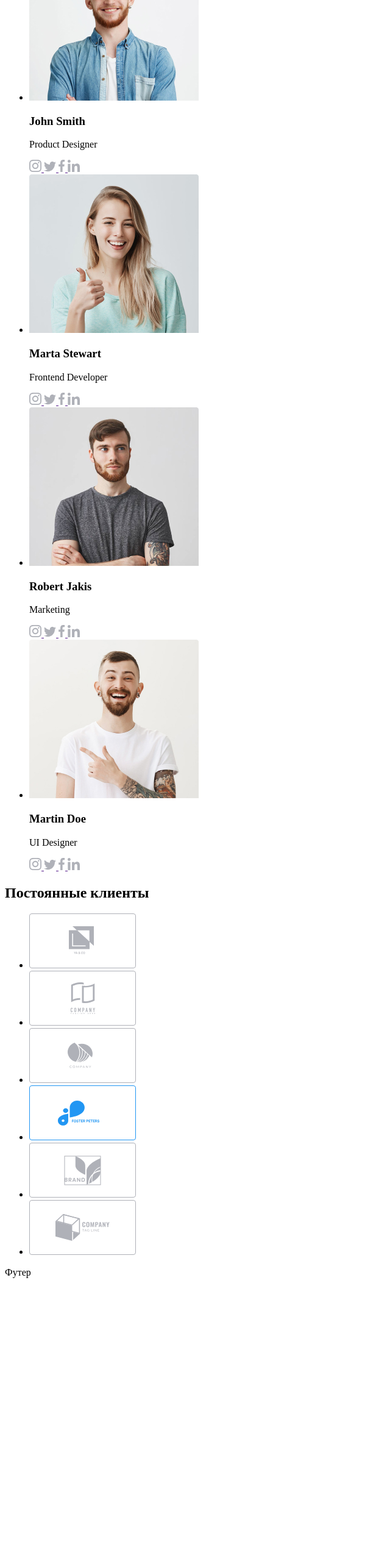
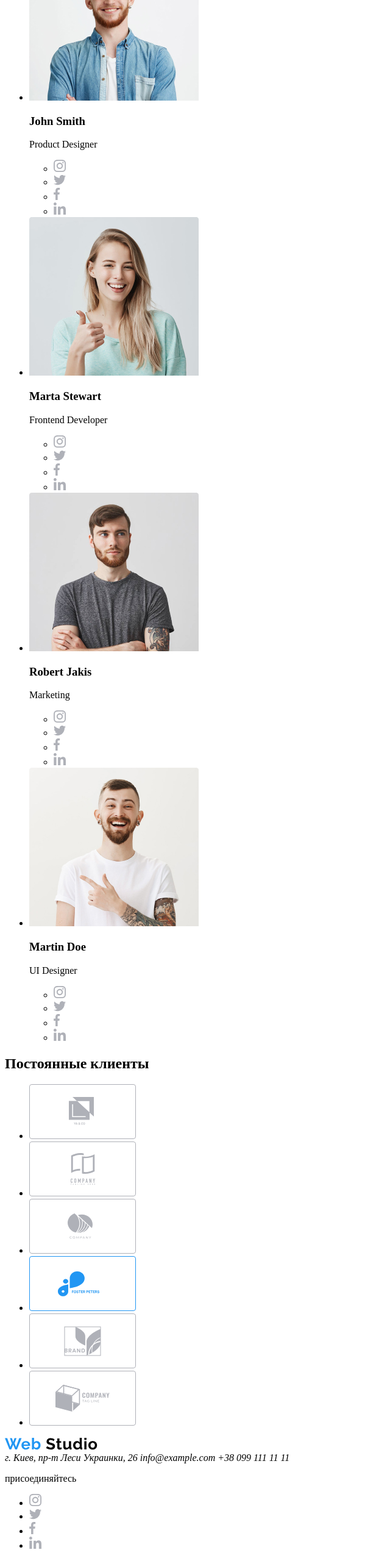
Before and after one commit to vik-art/goit-markup-hw-01, a plain HTML site: page index.html in a window 1280 px wide. Shown: the part 2169-4729 px from the top of the page at 61% size, without its empty margins (0-640 px from the left). Before the commit the page ends 4273 px from the top, so only its background shows below. Drawn offline with Linux system fonts and the light colour scheme.

Commit message:
footer added

```diff
--- a/index.html
+++ b/index.html
@@ -11,7 +11,7 @@
     <header>
         <nav>
             <a href="#">
-                <img src="./img/web-studio.svg" alt="logo">
+                <img src="./img/web-studio.svg" alt="Логотип">
             </a>
             <ul>
                 <li><a href="#">Студия</a></li>
@@ -20,10 +20,10 @@
             </ul>
         </nav>
         <ul>
-            <li> <img src="img/envelope.png" alt="email">info@devstudio.com
+            <li> <img src="img/envelope.png" alt="Электронная почта">info@devstudio.com
             </li>
             <li>
-                <img src="./img/phone.png" alt="phone">+38 096 111 11 11
+                <img src="./img/phone.png" alt="Телефон">+38 096 111 11 11
             </li>
         </ul>
 
@@ -37,22 +37,22 @@
             <h2>Что мы вам предлагаем</h2>
             <ul>
                 <li>
-                    <img src="./img/antenna.svg" alt="satellite-dish">
+                    <img src="./img/antenna.svg" alt="Антенна">
                     <h3>Внимание к деталям</h3>
                     <p>Идейные соображения, а также начало повседневной работы по формированию позиции.</p>
                 </li>
                 <li>
-                    <img src="./img/clock.svg" alt="time">
+                    <img src="./img/clock.svg" alt="Часы">
                     <h3>Пунктуальность</h3>
                     <p>Задача организации, в особенности же рамки и место обучения кадров влечет за собой.</p>
                 </li>
                 <li>
-                    <img src="./img/diagram.svg" alt="computer">
+                    <img src="./img/diagram.svg" alt="Компьютер">
                     <h3>Планирование</h3>
                     <p>Равным образом консультация с широким активом в значительной степени обуславливает.</p>
                 </li>
                 <li>
-                    <img src="./img/astronaut.svg" alt="space">
+                    <img src="./img/astronaut.svg" alt="Космонавт">
                     <h3>Современные технологии</h3>
                     <p>Значимость этих проблем настолько очевидна, что реализация плановых заданий.</p>
                 </li>
@@ -63,19 +63,19 @@
             <ul>
                 <li>
                     <figure>
-                        <img src="./img/personal-computer.jpg" alt="app-for-pc">
+                        <img src="./img/personal-computer.jpg" alt="Приложение для ПК">
                         <figcaption>Десктопные приложения</figcaption>
                     </figure>
                 </li>
                 <li>
                     <figure>
-                        <img src="./img/mobile.jpg" alt="app-for-mobile">
+                        <img src="./img/mobile.jpg" alt="Приложение для телефона">
                         <figcaption>Мобильные приложения</figcaption>
                     </figure>
                 </li>
                 <li>
                     <figure>
-                        <img src="./img/app.jpg" alt="design">
+                        <img src="./img/app.jpg" alt="Дизайн">
                         <figcaption>Дизайнерские решения</figcaption>
                     </figure>
                 </li>
@@ -85,72 +85,80 @@
             <h2>Наша команда</h2>
             <ul>
                 <li>
-                    <img src="./img/product-designer.jpg" alt="John Smith">
+                    <img src="./img/product-designer.jpg" alt="Джон Смит">
                     <h3>John Smith</h3>
                     <p>Product Designer</p>
-                    <a href="">
-                        <img src="./img/instagram.svg" alt="instagram">
-                    </a>
-                    <a href="">
-                        <img src="./img/twitter.svg" alt="twitter">
-                    </a>
-                    <a href="">
-                        <img src="./img/facebook.svg" alt="facebook">
-                    </a>
-                    <a href="">
-                        <img src="./img/linkedin.svg" alt="linkedin">
-                    </a>
+                    <ul>
+                        <li><a href="">
+                                <img src="./img/instagram.svg" alt="Инстаграм">
+                            </a> </li>
+                        <li> <a href="">
+                                <img src="./img/twitter.svg" alt="Твиттер">
+                            </a></li>
+                        <li><a href="">
+                                <img src="./img/facebook.svg" alt="Фейсбук">
+                            </a></li>
+                        <li> <a href="">
+                                <img src="./img/linkedin.svg" alt="Линкедин">
+                            </a></li>
+                    </ul>
                 </li>
                 <li>
-                    <img src="./img/frontend-developer.jpg" alt="Marta Stewart">
+                    <img src="./img/frontend-developer.jpg" alt="Марта Стюарт">
                     <h3>Marta Stewart</h3>
                     <p>Frontend Developer</p>
-                    <a href="">
-                        <img src="./img/instagram.svg" alt="instagram">
-                    </a>
-                    <a href="">
-                        <img src="./img/twitter.svg" alt="twitter">
-                    </a>
-                    <a href="">
-                        <img src="./img/facebook.svg" alt="facebook">
-                    </a>
-                    <a href="">
-                        <img src="./img/linkedin.svg" alt="linkedin">
-                    </a>
+                    <ul>
+                        <li><a href="">
+                                <img src="./img/instagram.svg" alt="Инстаграм">
+                            </a> </li>
+                        <li> <a href="">
+                                <img src="./img/twitter.svg" alt="Твиттер">
+                            </a></li>
+                        <li><a href="">
+                                <img src="./img/facebook.svg" alt="Фейсбук">
+                            </a></li>
+                        <li> <a href="">
+                                <img src="./img/linkedin.svg" alt="Линкедин">
+                            </a></li>
+                    </ul>
                 </li>
                 <li>
-                    <img src="./img/marketing.jpg" alt="Robert Jakis">
+                    <img src="./img/marketing.jpg" alt="Роберт Джекис">
                     <h3>Robert Jakis</h3>
                     <p>Marketing</p>
-                    <a href="">
-                        <img src="./img/instagram.svg" alt="instagram">
-                    </a>
-                    <a href="">
-                        <img src="./img/twitter.svg" alt="twitter">
-                    </a>
-                    <a href="">
-                        <img src="./img/facebook.svg" alt="facebook">
-                    </a>
-                    <a href="">
-                        <img src="./img/linkedin.svg" alt="linkedin">
-                    </a>
+                    <ul>
+                        <li><a href="">
+                                <img src="./img/instagram.svg" alt="Инстаграм">
+                            </a> </li>
+                        <li> <a href="">
+                                <img src="./img/twitter.svg" alt="Твиттер">
+                            </a></li>
+                        <li><a href="">
+                                <img src="./img/facebook.svg" alt="Фейсбук">
+                            </a></li>
+                        <li> <a href="">
+                                <img src="./img/linkedin.svg" alt="Линкедин">
+                            </a></li>
+                    </ul>
                 </li>
                 <li>
-                    <img src="./img/designer.jpg" alt="Martin Doe">
+                    <img src="./img/designer.jpg" alt="Мартин Дое">
                     <h3>Martin Doe</h3>
                     <p>UI Designer</p>
-                    <a href="">
-                        <img src="./img/instagram.svg" alt="instagram">
-                    </a>
-                    <a href="">
-                        <img src="./img/twitter.svg" alt="twitter">
-                    </a>
-                    <a href="">
-                        <img src="./img/facebook.svg" alt="facebook">
-                    </a>
-                    <a href="">
-                        <img src="./img/linkedin.svg" alt="linkedin">
-                    </a>
+                    <ul>
+                        <li><a href="">
+                                <img src="./img/instagram.svg" alt="Инстаграм">
+                            </a> </li>
+                        <li> <a href="">
+                                <img src="./img/twitter.svg" alt="Твиттер">
+                            </a></li>
+                        <li><a href="">
+                                <img src="./img/facebook.svg" alt="Фейсбук">
+                            </a></li>
+                        <li> <a href="">
+                                <img src="./img/linkedin.svg" alt="Линкедин">
+                            </a></li>
+                    </ul>
                 </li>
             </ul>
         </section>
@@ -158,26 +166,54 @@
             <h2>Постоянные клиенты</h2>
             <ul>
                 <li>
-                    <img src="img/client-1.svg" alt="company1"> </li>
+                    <img src="img/client-1.svg" alt="Клиент 1"> </li>
                 <li>
-                    <img src="./img/client-2.svg" alt="company2">
+                    <img src="./img/client-2.svg" alt="Клиент 2">
                 </li>
                 <li>
-                    <img src="./img/client-3.svg" alt="company3">
+                    <img src="./img/client-3.svg" alt="Клиент 3">
                 </li>
                 <li>
-                    <img src="./img/client-4.svg" alt="company4">
+                    <img src="./img/client-4.svg" alt="Клиент 4">
                 </li>
                 <li>
-                    <img src="./img/client-5.svg" alt="company5">
+                    <img src="./img/client-5.svg" alt="Клиент 5">
                 </li>
                 <li>
-                    <img src="./img/client-6.svg" alt="company6">
+                    <img src="./img/client-6.svg" alt="Клиент 6">
                 </li>
             </ul>
         </section>
     </main>
-    <footer>Футер</footer>
+    <footer>
+        <a href="#">
+            <img src="./img/web-studio.svg" alt="Логотип">
+        </a>
+        <address>
+            г. Киев, пр-т Леси Украинки, 26
+            info@example.com
+            +38 099 111 11 11
+        </address>
+        <p>присоединяйтесь</p>
+        <ul>
+            <li>
+                <a href="#">
+                    <img src="./img/instagram.svg" alt="Инстаграмм"> </a>
+            </li>
+            <li>
+                <a href="#">
+                    <img src="./img/twitter.svg" alt="Твиттер"> </a>
+            </li>
+            <li>
+                <a href="#">
+                    <img src="./img/facebook.svg" alt="Фейсбук"> </a>
+            </li>
+            <li>
+                <a href="#">
+                    <img src="./img/linkedin.svg" alt="Линкедин"> </a>
+            </li>
+        </ul>
+    </footer>
 </body>
 
 </html>
```
